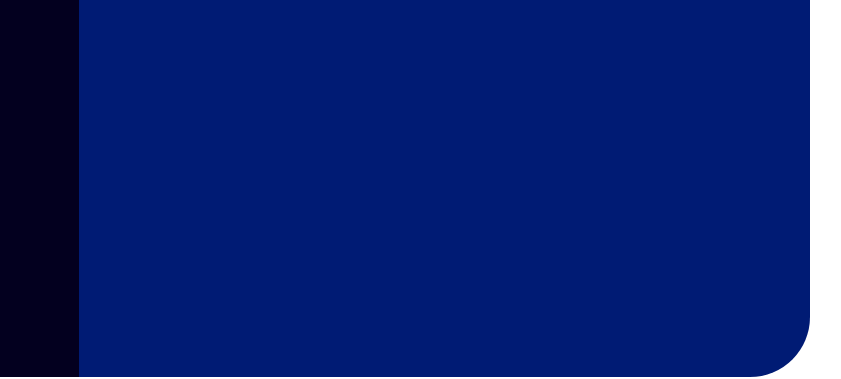
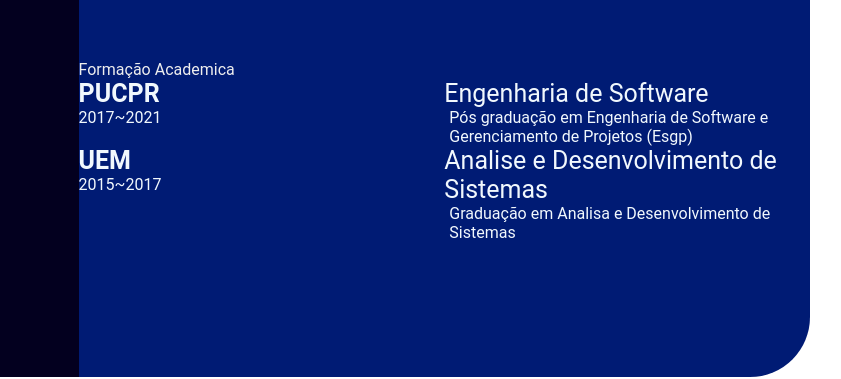
Before and after one commit to guiisena/guiisena.github.io, a plain HTML site: page index.html in a window 1280 px wide. Shown: the part 455-834 px from the top of the page, 342-1183 px from the left. Drawn offline with Linux system fonts and the light colour scheme.

Commit message:
feature: add school academy & updated index.html, style.css (#4)

```diff
--- a/index.html
+++ b/index.html
@@ -1,5 +1,6 @@
 <!DOCTYPE html>
 <html lang="en">
+
 <head>
     <meta charset="UTF-8">
     <meta http-equiv="X-UA-Compatible" content="IE=edge">
@@ -9,6 +10,7 @@
     <link rel="stylesheet" href="style.css">
 
 </head>
+
 <body>
     <main class="resume-contents">
         <section class="left-section">
@@ -30,8 +32,12 @@
                 <div class="skills">
                     <p class="left-title">Habilidades</p>
                     <ul>
-                        <li><p>HTML, CSS, Git & GitHub</p></li>
-                        <li><p>Python, Java</p></li>
+                        <li>
+                            <p>HTML, CSS, Git & GitHub</p>
+                        </li>
+                        <li>
+                            <p>Python, Java</p>
+                        </li>
                     </ul>
                 </div>
             </section>
@@ -82,7 +88,33 @@
                     </div>
                 </div>
             </section>
+            <section class="education gap">
+                <div class="right-title">Formação Academica</div>
+                <div class="education-contents">
+                <div class="education-left">
+                    <p class="education-school-name">PUCPR</p>
+                    <p class="education-time-period">2017~2021</p>
+                </div>
+                <div class="education-right">
+                    <p class="education-subject">Engenharia de Software</p>
+                    <p class="education-desc">
+                        Pós graduação em Engenharia de Software e Gerenciamento de Projetos (Esgp)
+                    </p>
+                </div>
+                <div class="education-left">
+                    <p class="education-school-name">UEM</p>
+                    <p class="education-time-period">2015~2017</p>
+                </div>
+                <div class="education-right">
+                    <p class="education-subject">Analise e Desenvolvimento de Sistemas</p>
+                    <p class="education-desc">
+                        Graduação em Analisa e Desenvolvimento de Sistemas
+                    </p>
+                </div>
+            </div>
+            </section>
         </section>
     </main>
 </body>
+
 </html>
--- a/style.css
+++ b/style.css
@@ -1,4 +1,4 @@
- * {
+* {
     margin: 0;
     padding: 0;
     box-sizing: border-box;
```
Lines whose indentation alone changed are shown as unchanged.
